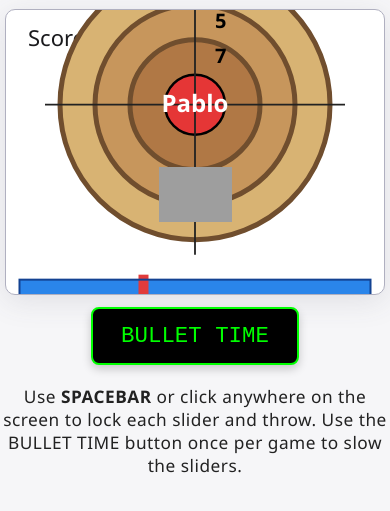
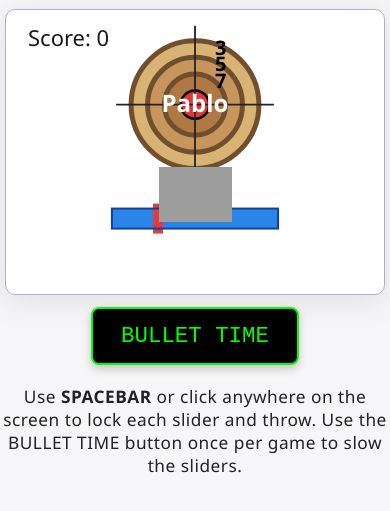
Before and after one commit to paulthomason/axe, a website: page index.html in a window 390 px wide. Shown: the part 139-650 px from the top of the page. Drawn offline with Linux system fonts and the light colour scheme.

Commit message:
Make target radii responsive

```diff
--- a/index.html
+++ b/index.html
@@ -84,10 +84,10 @@
   // Target (bullseye)
   let TARGET_X = CANVAS_WIDTH / 2;
   let TARGET_Y = CANVAS_HEIGHT / 3;
-  const TARGET_RADIUS_OUTERMOST = 135;
-  const TARGET_RADIUS_OUTER = 100;
-  const TARGET_RADIUS_MIDDLE = 65;
-  const TARGET_RADIUS_INNER = 30;
+  let TARGET_RADIUS_OUTERMOST = 135;
+  let TARGET_RADIUS_OUTER = 100;
+  let TARGET_RADIUS_MIDDLE = 65;
+  let TARGET_RADIUS_INNER = 30;
 
   // Axe
   let AXE_START_X = CANVAS_WIDTH / 2;
@@ -105,12 +105,19 @@
     TARGET_Y = CANVAS_HEIGHT / 3;
     AXE_START_X = CANVAS_WIDTH / 2;
     AXE_START_Y = CANVAS_HEIGHT - 100;
+    const base = Math.min(CANVAS_WIDTH, CANVAS_HEIGHT);
+    TARGET_RADIUS_OUTERMOST = base * 0.225;
+    TARGET_RADIUS_OUTER = base * 0.167;
+    TARGET_RADIUS_MIDDLE = base * 0.108;
+    TARGET_RADIUS_INNER = base * 0.05;
+    AIM_SLIDER_LENGTH = TARGET_RADIUS_OUTERMOST * 2 * 1.3;
+    POWER_SLIDER_LENGTH = TARGET_RADIUS_OUTERMOST * 2;
   }
 
   // Sliders
   // Aiming sliders extend past the target width for added challenge
-  const AIM_SLIDER_LENGTH = TARGET_RADIUS_OUTERMOST * 2 * 1.3; // 30% longer than the target diameter
-  const POWER_SLIDER_LENGTH = TARGET_RADIUS_OUTERMOST * 2;      // unchanged for power control
+  let AIM_SLIDER_LENGTH = TARGET_RADIUS_OUTERMOST * 2 * 1.3; // 30% longer than the target diameter
+  let POWER_SLIDER_LENGTH = TARGET_RADIUS_OUTERMOST * 2;      // unchanged for power control
   const SLIDER_THICKNESS = 20;
   const SLIDER_MARKER_W = 10, SLIDER_MARKER_H = 30;
   const SLIDER_MARKER_L = 30, SLIDER_MARKER_T = 4;
@@ -202,6 +209,11 @@
     canvas.width = canvas.clientWidth;
     canvas.height = canvas.clientHeight;
     updateCanvasConstants();
+    window.addEventListener('resize', () => {
+      canvas.width = canvas.clientWidth;
+      canvas.height = canvas.clientHeight;
+      updateCanvasConstants();
+    });
     const tapButtonEl = document.getElementById('tapButton');
     bulletButtonEl = document.getElementById('bulletButton');
     const touchInstructionEl = document.getElementById('touchInstruction');
```
